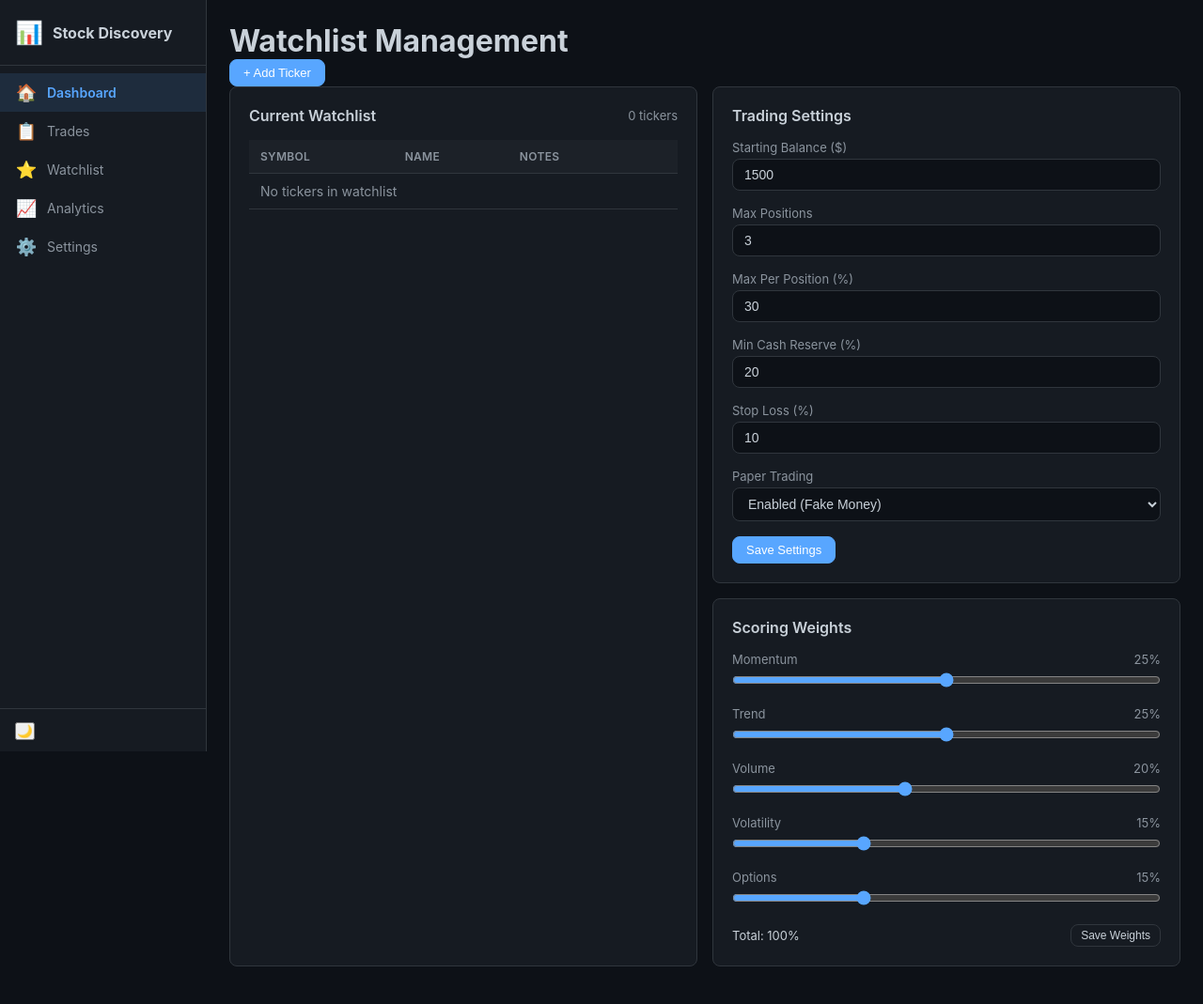
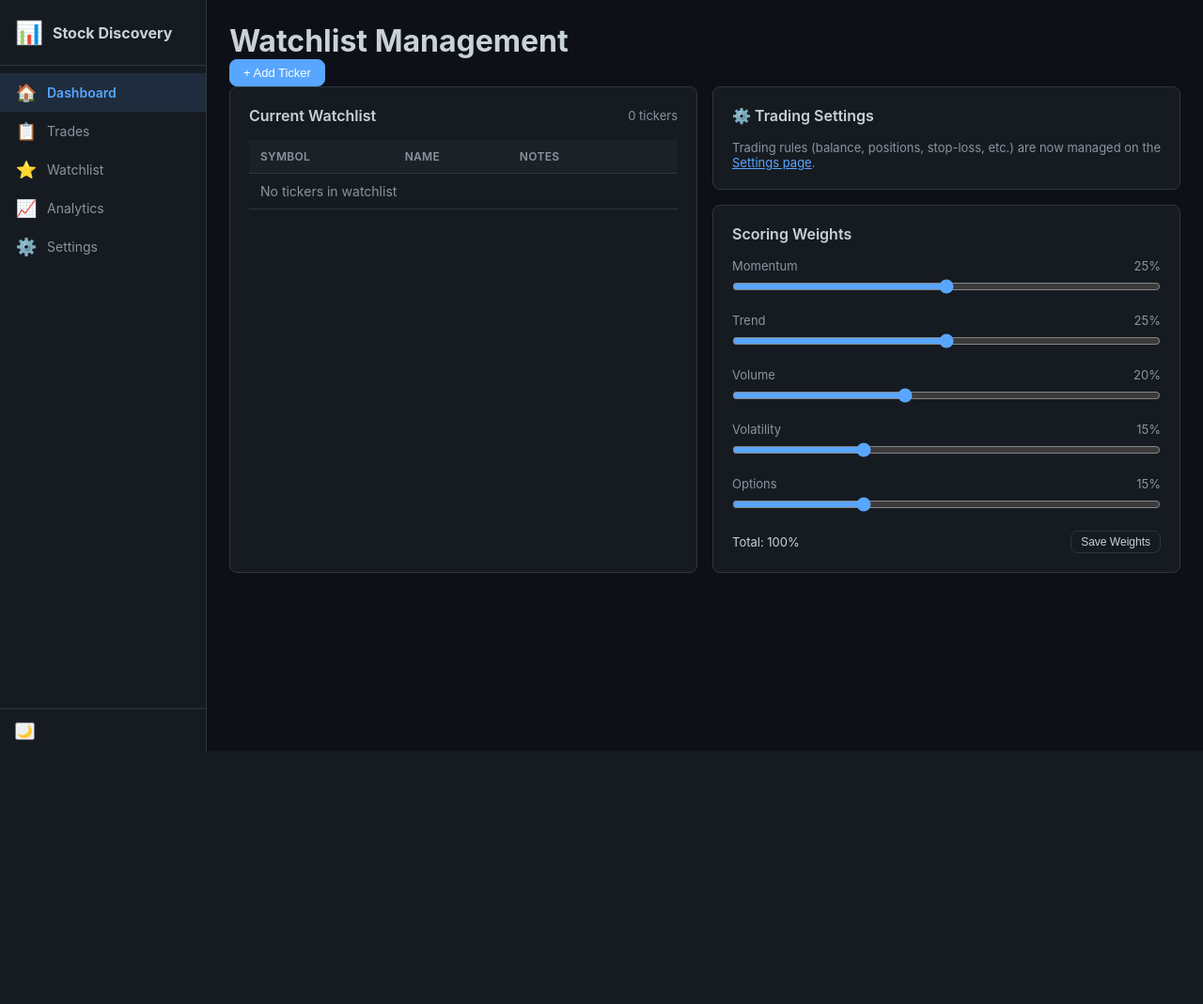
Before and after one commit to mjrotor/stock-discovery, a Flask app: page /watchlist in a window 1280 px wide. Shown: the whole page at 94% size. After the commit the page ends 800 px from the top, so only its background shows below. Run offline with Flask 3, Linux system fonts and the light colour scheme; data that the repository does not hold is empty; some libraries are stand-ins or nearby versions.

Commit message:
fix: repair settings page 500 + move trading settings from watchlist
- Fix corrupted {% block scripts %} tag in settings.html (--} → %})
- Remove duplicate trading settings card from watchlist.html
- Remove dead saveSettings() function from watchlist JS
- Add pointer to Settings page in watchlist right column
- Remove stale data-files card from settings page

```diff
--- a/templates/watchlist.html
+++ b/templates/watchlist.html
@@ -32,36 +32,9 @@
 
     <!-- Settings -->
     <div>
-        <div class="card">
-            <div class="card-header"><span class="card-title">Trading Settings</span></div>
-            <div class="form-group">
-                <label>Starting Balance ($)</label>
-                <input type="number" class="form-control" id="setBalance" step="100">
-            </div>
-            <div class="form-group">
-                <label>Max Positions</label>
-                <input type="number" class="form-control" id="setMaxPos" min="1" max="10">
-            </div>
-            <div class="form-group">
-                <label>Max Per Position (%)</label>
-                <input type="number" class="form-control" id="setMaxPct" min="5" max="100" step="5">
-            </div>
-            <div class="form-group">
-                <label>Min Cash Reserve (%)</label>
-                <input type="number" class="form-control" id="setReserve" min="5" max="50" step="5">
-            </div>
-            <div class="form-group">
-                <label>Stop Loss (%)</label>
-                <input type="number" class="form-control" id="setStopLoss" min="1" max="50" step="1">
-            </div>
-            <div class="form-group">
-                <label>Paper Trading</label>
-                <select class="form-control" id="setPaper">
-                    <option value="true">Enabled (Fake Money)</option>
-                    <option value="false">Disabled (Live Trading)</option>
-                </select>
-            </div>
-            <button class="btn btn-primary" onclick="saveSettings()">Save Settings</button>
+        <div class="card" style="margin-bottom: 16px;">
+            <div class="card-header"><span class="card-title">⚙️ Trading Settings</span></div>
+            <p class="text-muted text-sm">Trading rules (balance, positions, stop-loss, etc.) are now managed on the <a href="/settings" style="color:var(--blue);">Settings page</a>.</p>
         </div>
 
         <!-- Scoring Weights -->
@@ -132,12 +105,7 @@ async function loadWatchlist() {
         }
 
         // Populate settings
-        document.getElementById('setBalance').value = settings.starting_balance || 1500;
-        document.getElementById('setMaxPos').value = settings.max_positions || 3;
-        document.getElementById('setMaxPct').value = (settings.max_per_position_pct || 0.3) * 100;
-        document.getElementById('setReserve').value = (settings.min_cash_reserve_pct || 0.2) * 100;
-        document.getElementById('setStopLoss').value = Math.abs(settings.stop_loss_pct || 0.1) * 100;
-        document.getElementById('setPaper').value = settings.paper_trading !== false ? 'true' : 'false';
+        // (trading settings moved to Settings page — settings here are display-only)
     } catch (e) {
         console.error('Watchlist load error:', e);
         showToast('Error loading watchlist', 'error');
@@ -200,23 +168,6 @@ async function removeTicker(symbol) {
     }
 }
 
-async function saveSettings() {
-    const data = {
-        starting_balance: parseFloat(document.getElementById('setBalance').value) || 1500,
-        max_positions: parseInt(document.getElementById('setMaxPos').value) || 3,
-        max_per_position_pct: (parseInt(document.getElementById('setMaxPct').value) || 30) / 100,
-        min_cash_reserve_pct: (parseInt(document.getElementById('setReserve').value) || 20) / 100,
-        stop_loss_pct: -(parseInt(document.getElementById('setStopLoss').value) || 10) / 100,
-        paper_trading: document.getElementById('setPaper').value === 'true',
-    };
-    try {
-        await API.updateSettings(data);
-        showToast('Settings saved', 'success');
-    } catch (e) {
-        showToast('Save failed', 'error');
-    }
-}
-
 async function saveWeights() {
     // Weights are saved to the scorer.py file — for now just show a toast
     // In a full implementation, we'd POST to /api/settings/weights
```
Also changed, not shown: templates/settings.html (+1 -21 lines), 1 other file.
